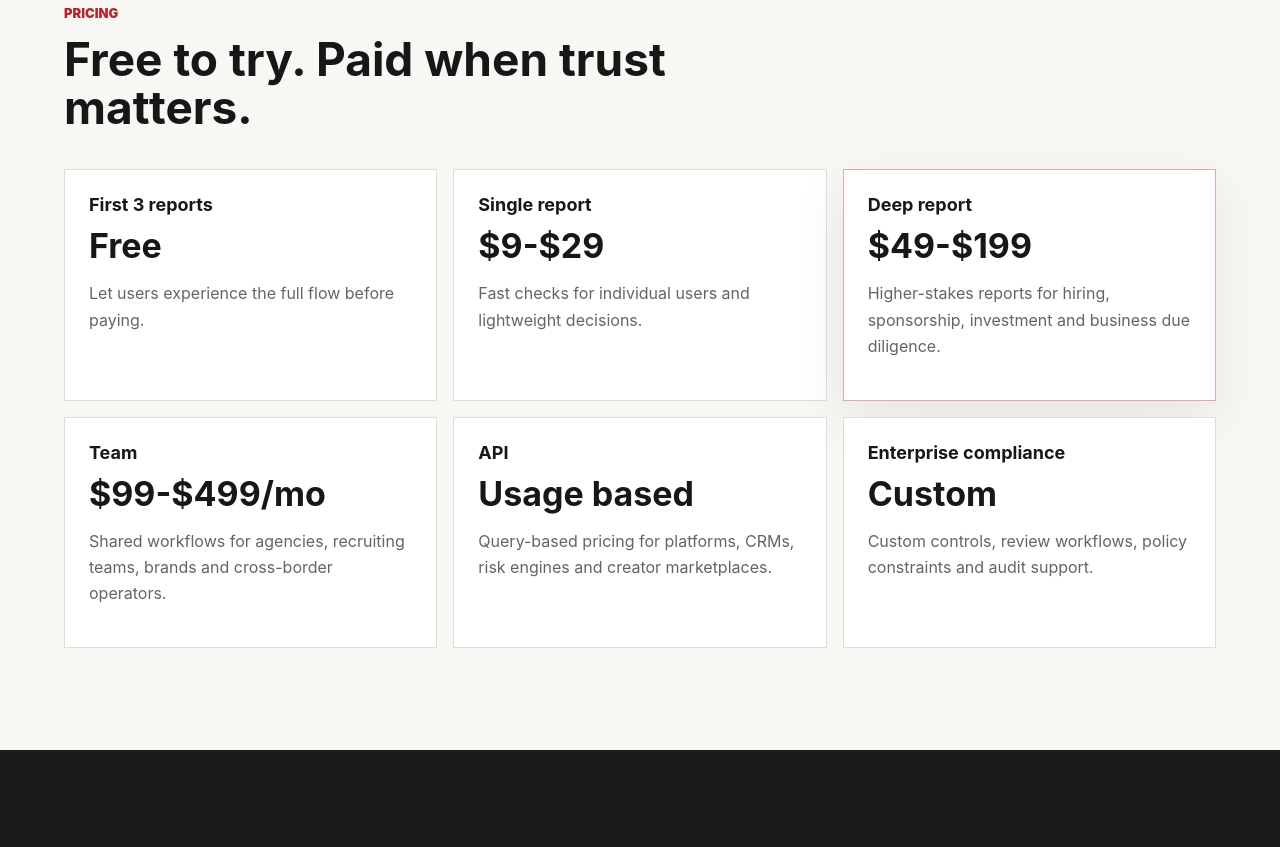
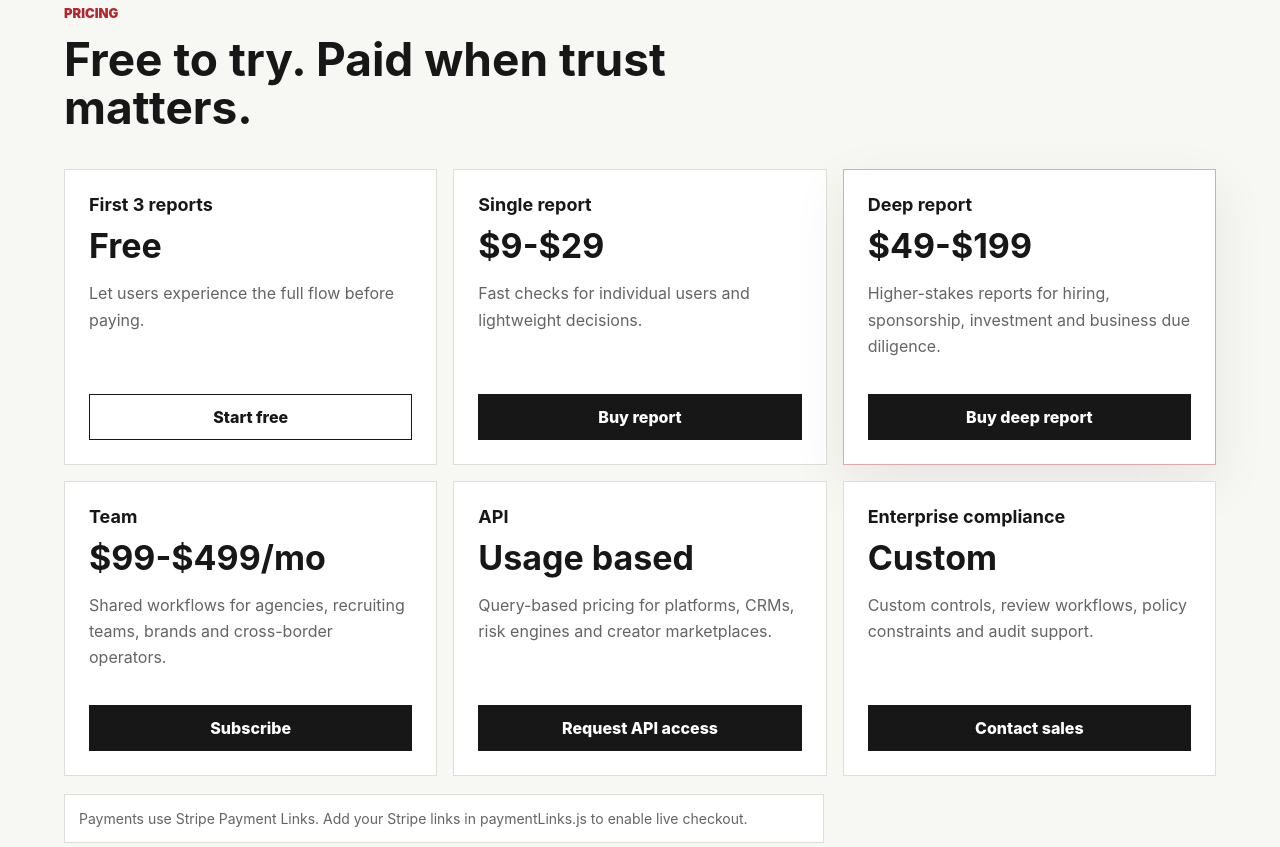
Before and after one commit to input-output-x/global-trust-report, a website built with Vite: page index.html in a window 1280 px wide. Shown: the part 2237-3084 px from the top of the page. Built offline with nearby package versions, Linux system fonts and the light colour scheme.

Commit message:
Add Stripe payment link integration

```diff
--- a/index.html
+++ b/index.html
@@ -163,33 +163,42 @@
             <h3 data-i18n="pricing.free.title">First 3 reports</h3>
             <strong data-i18n="pricing.free.price">Free</strong>
             <p data-i18n="pricing.free.body">Let users experience the full flow before paying.</p>
+            <button class="pay-button" type="button" data-pay-plan="free" data-i18n="payment.startFree">Start free</button>
           </article>
           <article class="price-card">
             <h3 data-i18n="pricing.single.title">Single report</h3>
             <strong>$9-$29</strong>
             <p data-i18n="pricing.single.body">Fast checks for individual users and lightweight decisions.</p>
+            <button class="pay-button" type="button" data-pay-plan="single" data-i18n="payment.buySingle">Buy report</button>
           </article>
           <article class="price-card featured">
             <h3 data-i18n="pricing.deep.title">Deep report</h3>
             <strong>$49-$199</strong>
             <p data-i18n="pricing.deep.body">Higher-stakes reports for hiring, sponsorship, investment and business due diligence.</p>
+            <button class="pay-button" type="button" data-pay-plan="deep" data-i18n="payment.buyDeep">Buy deep report</button>
           </article>
           <article class="price-card">
             <h3 data-i18n="pricing.team.title">Team</h3>
             <strong>$99-$499/mo</strong>
             <p data-i18n="pricing.team.body">Shared workflows for agencies, recruiting teams, brands and cross-border operators.</p>
+            <button class="pay-button" type="button" data-pay-plan="team" data-i18n="payment.subscribeTeam">Subscribe</button>
           </article>
           <article class="price-card" id="api">
             <h3>API</h3>
             <strong data-i18n="pricing.api.price">Usage based</strong>
             <p data-i18n="pricing.api.body">Query-based pricing for platforms, CRMs, risk engines and creator marketplaces.</p>
+            <button class="pay-button" type="button" data-pay-plan="api" data-i18n="payment.contactApi">Request API access</button>
           </article>
           <article class="price-card">
             <h3 data-i18n="pricing.enterprise.title">Enterprise compliance</h3>
             <strong data-i18n="pricing.enterprise.price">Custom</strong>
             <p data-i18n="pricing.enterprise.body">Custom controls, review workflows, policy constraints and audit support.</p>
+            <button class="pay-button" type="button" data-pay-plan="enterprise" data-i18n="payment.contactEnterprise">Contact sales</button>
           </article>
         </div>
+        <p class="payment-note" id="payment-note" data-i18n="payment.note">
+          Payments use Stripe Payment Links. Add your Stripe links in paymentLinks.js to enable live checkout.
+        </p>
       </section>
 
       <section class="section compliance" id="compliance" aria-labelledby="compliance-title">
--- a/package.json
+++ b/package.json
@@ -8,7 +8,7 @@
     "start": "vite --host 127.0.0.1",
     "build": "vite build",
     "preview": "vite preview --host 127.0.0.1",
-    "test": "node --test test/searchService.test.mjs"
+    "test": "node --test test/*.test.mjs"
   },
   "devDependencies": {
     "vite": "^7.0.0"
--- /dev/null
+++ b/paymentLinks.js
@@ -0,0 +1,15 @@
+export const paymentLinks = {
+  single: "",
+  deep: "",
+  team: "",
+  api: "",
+  enterprise: ""
+};
+
+export function isConfiguredPaymentLink(url) {
+  return /^https:\/\/(buy|checkout)\.stripe\.com\//.test(url);
+}
+
+export function paymentPlanKeys() {
+  return Object.keys(paymentLinks);
+}
--- a/script.js
+++ b/script.js
@@ -3,6 +3,7 @@ import {
   runPublicSearch,
   summarizeRecords
 } from "./searchService.js";
+import { isConfiguredPaymentLink, paymentLinks } from "./paymentLinks.js";
 
 const translations = {
   en: {
@@ -56,6 +57,19 @@ const translations = {
       empty: "Run a search to see Wikipedia, Wikidata, GitHub and Hacker News results here.",
       apiNote:
         "GitHub Pages cannot securely store commercial search API keys. Full web search should be connected through a backend using Serper, Tavily, Bing or another compliant provider."
+    },
+    payment: {
+      startFree: "Start free",
+      buySingle: "Buy report",
+      buyDeep: "Buy deep report",
+      subscribeTeam: "Subscribe",
+      contactApi: "Request API access",
+      contactEnterprise: "Contact sales",
+      note:
+        "Payments use Stripe Payment Links. Add your Stripe links in paymentLinks.js to enable live checkout.",
+      unconfigured:
+        "Stripe checkout is not configured yet. Add a Payment Link for this plan in paymentLinks.js.",
+      redirecting: "Opening Stripe Checkout..."
     },
     positioning: {
       eyebrow: "Positioning",
@@ -234,6 +248,17 @@ const translations = {
       apiNote:
         "GitHub Pages 不能安全保存商业搜索 API 密钥。真正的全网搜索应通过后端接入 Serper、Tavily、Bing 或其他合规搜索服务。"
     },
+    payment: {
+      startFree: "免费开始",
+      buySingle: "购买报告",
+      buyDeep: "购买深度报告",
+      subscribeTeam: "订阅团队版",
+      contactApi: "申请 API",
+      contactEnterprise: "联系销售",
+      note: "支付使用 Stripe Payment Links。在 paymentLinks.js 中填入你的 Stripe 链接后即可开启真实结账。",
+      unconfigured: "Stripe 结账链接还没配置。请先在 paymentLinks.js 中为这个套餐填入 Payment Link。",
+      redirecting: "正在打开 Stripe Checkout..."
+    },
     positioning: {
       eyebrow: "产品定位",
       title: "AI 人物研究的垂直付费版本。",
@@ -366,6 +391,7 @@ const langToggle = document.querySelector("#lang-toggle");
 const sourceGrid = document.querySelector("#source-grid");
 const sourceErrors = document.querySelector("#source-errors");
 const searchStatus = document.querySelector("#search-status");
+const paymentNote = document.querySelector("#payment-note");
 const supportedLanguages = ["en", "zh"];
 let activeLanguage = getInitialLanguage();
 
@@ -398,6 +424,8 @@ function applyLanguage() {
     element.setAttribute("placeholder", translate(element.dataset.i18nPlaceholder));
   });
 
+  paymentNote.textContent = translate("payment.note");
+  paymentNote.classList.remove("is-warning");
   renderReport(activeModeKey());
   renderEmptySources();
 }
@@ -541,4 +569,26 @@ form.addEventListener("submit", async (event) => {
   }
 });
 
+document.querySelectorAll("[data-pay-plan]").forEach((button) => {
+  button.addEventListener("click", () => {
+    const plan = button.dataset.payPlan;
+
+    if (plan === "free") {
+      document.querySelector("#research").scrollIntoView({ behavior: "smooth", block: "start" });
+      queryInput.focus();
+      return;
+    }
+
+    const url = paymentLinks[plan];
+    if (isConfiguredPaymentLink(url)) {
+      paymentNote.textContent = translate("payment.redirecting");
+      window.location.href = url;
+      return;
+    }
+
+    paymentNote.textContent = translate("payment.unconfigured");
+    paymentNote.classList.add("is-warning");
+  });
+});
+
 applyLanguage();
--- a/styles.css
+++ b/styles.css
@@ -429,6 +429,8 @@ p {
 }
 
 .price-card {
+  display: flex;
+  flex-direction: column;
   min-height: 210px;
   padding: 24px;
 }
@@ -437,6 +439,46 @@ p {
   display: block;
   margin-bottom: 14px;
   font-size: 34px;
+}
+
+.price-card p {
+  flex: 1;
+}
+
+.pay-button {
+  width: 100%;
+  min-height: 46px;
+  margin-top: 18px;
+  border: 1px solid var(--ink);
+  background: var(--ink);
+  color: #fff;
+  font-weight: 850;
+  cursor: pointer;
+}
+
+.pay-button:hover {
+  background: var(--accent);
+  border-color: var(--accent);
+}
+
+.price-card:first-child .pay-button {
+  background: #fff;
+  color: var(--ink);
+}
+
+.payment-note {
+  max-width: 760px;
+  margin: 18px 0 0;
+  padding: 12px 14px;
+  border: 1px solid var(--line);
+  background: #fff;
+  font-size: 14px;
+}
+
+.payment-note.is-warning {
+  border-color: rgba(194, 123, 36, 0.5);
+  background: rgba(194, 123, 36, 0.09);
+  color: #5d421c;
 }
 
 .price-card.featured {
```
Also changed, not shown: test/paymentLinks.test.mjs (added, +16 -0 lines), README.md.
